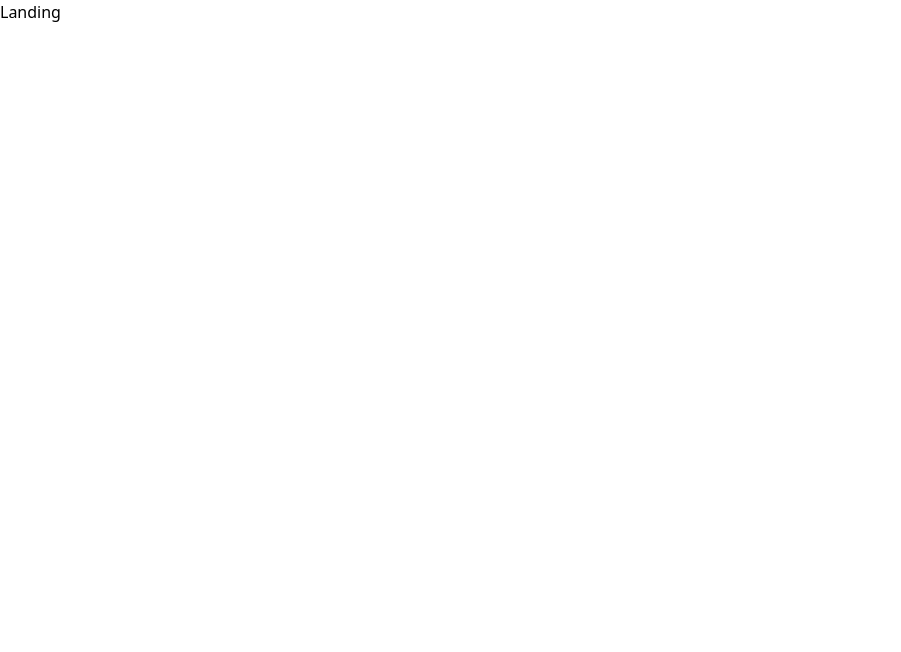
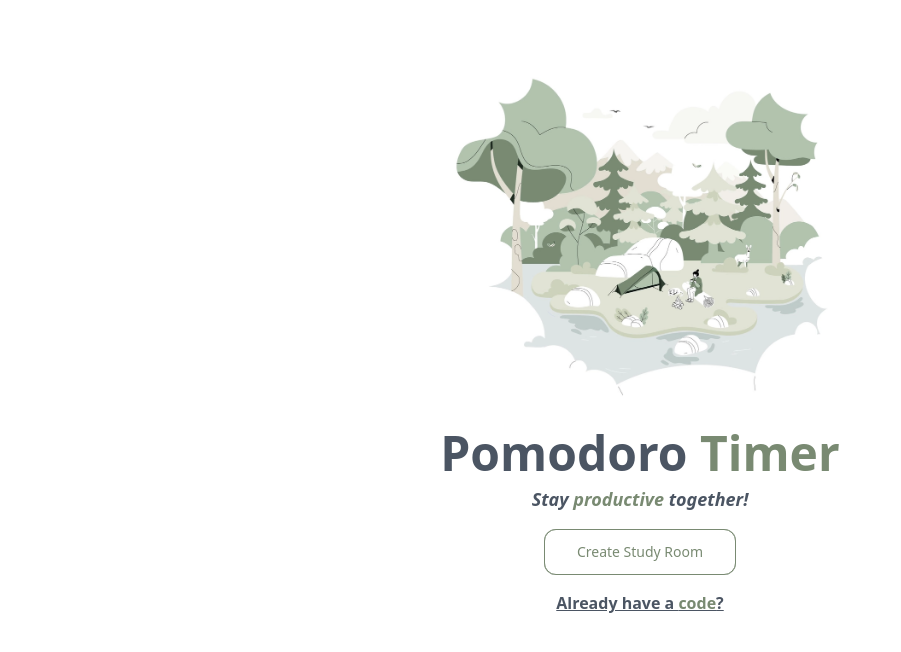
Before and after one commit to ericcxie/pomoduo-timer, a React (Create React App) app in the folder client/: page / in a window 1280 px wide. Shown: the top 652 px of the page, without its empty margins (0-901 px from the left). Built offline with nearby package versions, Linux system fonts and the light colour scheme.

Commit message:
Create landing page

```diff
--- a/client/package.json
+++ b/client/package.json
@@ -3,6 +3,9 @@
   "version": "0.1.0",
   "private": true,
   "dependencies": {
+    "@emotion/react": "^11.10.6",
+    "@emotion/styled": "^11.10.6",
+    "@mui/material": "^5.11.11",
     "@testing-library/jest-dom": "^5.16.5",
     "@testing-library/react": "^13.4.0",
     "@testing-library/user-event": "^13.5.0",
--- a/client/public/index.html
+++ b/client/public/index.html
@@ -24,7 +24,7 @@
       work correctly both with client-side routing and a non-root public URL.
       Learn how to configure a non-root public URL by running `npm run build`.
     -->
-    <title>React App</title>
+    <title>Pomodoro</title>
   </head>
   <body>
     <noscript>You need to enable JavaScript to run this app.</noscript>
--- a/client/src/App.js
+++ b/client/src/App.js
@@ -1,5 +1,5 @@
 import { BrowserRouter, Routes, Route } from "react-router-dom";
-import { Landing, Room } from "./pages";
+import { Landing, Room, GenerateCode } from "./pages";
 
 function App() {
   return (
@@ -7,6 +7,7 @@ function App() {
       <Routes>
         <Route path="/" element={<Landing />} />
         <Route path="/room" element={<Room />} />
+        <Route path="/join" element={<GenerateCode />} />
         {/* <Route path='*' element={<Error/>}/> */}
       </Routes>
     </BrowserRouter>
--- /dev/null
+++ b/client/src/pages/GenerateCode.js
@@ -0,0 +1,7 @@
+import { useEffect } from "react";
+
+const GenerateCode = () => {
+  return <h1>Generate Code</h1>;
+};
+
+export default GenerateCode;
--- a/client/src/pages/LandingPage.js
+++ b/client/src/pages/LandingPage.js
@@ -1,7 +1,69 @@
-import { useEffect } from "react";
+import { useEffect, useState } from "react";
+import main from "../img/main.png";
 
 const Landing = () => {
-  return <h1>Landing</h1>;
+  const [isCode, setCode] = useState(false);
+
+  return (
+    <main>
+      <div className="flex flex-col h-screen items-center justify-center">
+        <img src={main} width={375} alt="main" />
+        <div className="space-y-2 mt-8">
+          <h1 className="text-5xl font-bold text-gray-600 text-center">
+            Pomodoro <span className="text-green">Timer</span>
+          </h1>
+          <p className="text-lg text-center text-gray-600 italic font-semibold">
+            Stay <span className="text-green">productive</span> together!
+          </p>
+        </div>
+
+        <a
+          className="group relative inline-block text-sm font-medium text-green focus:outline-none focus:ring active:text-green mb-4 mt-4"
+          href="/join"
+        >
+          <span className="absolute inset-0 translate-x-0 translate-y-0 bg-green transition-transform group-hover:translate-y-0.5 group-hover:translate-x-0.5 rounded-xl"></span>
+
+          <span className="relative block border border-current bg-white px-8 py-3 rounded-xl">
+            Create Study Room
+          </span>
+        </a>
+
+        {/* Enter code */}
+        <h1
+          className="text-md font-semibold text-gray-600 text-center cursor-pointer underline"
+          onClick={() => setCode(!isCode)}
+        >
+          Already have a <span className="text-green">code</span>?
+        </h1>
+        <div className={isCode ? "flex flex-col text-center" : "invisible"}>
+          <div class="relative mt-3">
+            <label for="UserEmail" class="sr-only">
+              {" "}
+              Email{" "}
+            </label>
+
+            <input
+              type="email"
+              id="UserEmail"
+              placeholder="Enter Code"
+              class="w-full rounded-xl border border-green pr-10 py-2 pl-4 shadow-sm sm:text-sm"
+            />
+          </div>
+
+          <a
+            className="group relative inline-block text-sm font-medium text-green focus:outline-none focus:ring active:text-green mt-3"
+            href="/room"
+          >
+            <span className="absolute inset-0 translate-x-0 translate-y-0 bg-green transition-transform group-hover:translate-y-0.5 group-hover:translate-x-0.5 rounded-xl"></span>
+
+            <span className="relative block border border-current bg-white px-8 py-3 rounded-xl">
+              Join Room
+            </span>
+          </a>
+        </div>
+      </div>
+    </main>
+  );
 };
 
 export default Landing;
--- a/client/src/pages/index.js
+++ b/client/src/pages/index.js
@@ -1,4 +1,5 @@
 import Landing from "./LandingPage";
 import Room from "./RoomPage";
+import GenerateCode from "./GenerateCode";
 
-export { Landing, Room };
+export { Landing, Room, GenerateCode };
--- a/client/tailwind.config.js
+++ b/client/tailwind.config.js
@@ -2,7 +2,26 @@
 module.exports = {
   content: ["./src/**/*.{js,jsx,ts,tsx}"],
   theme: {
-    extend: {},
+    extend: {
+      colors: {
+        background: "#EDEEF0",
+        "light-theme-gray": "#bfbfbf",
+        "light-button-gray": "#bfbfbf",
+        "light-font": "#474747",
+        green: "#798A72",
+      },
+
+      borderRadius: {
+        card: "10px",
+      },
+
+      boxShadow: {
+        "light-card":
+          "5px 5px 8px 0 rgba(0, 0, 0, .25), -8px -8px 12px 0 rgba(255, 255, 255, 0.3)",
+        "light-button":
+          "6px 6px 7px 0 rgba(190, 190, 190, 0.3), -4px -4px 6px 0 rgba(250, 250, 250, .25)",
+      },
+    },
   },
   plugins: [],
 };
```
Also changed, not shown: client/src/img/main.png (added), 1 other file (tests, documents, lock files or other folders).
